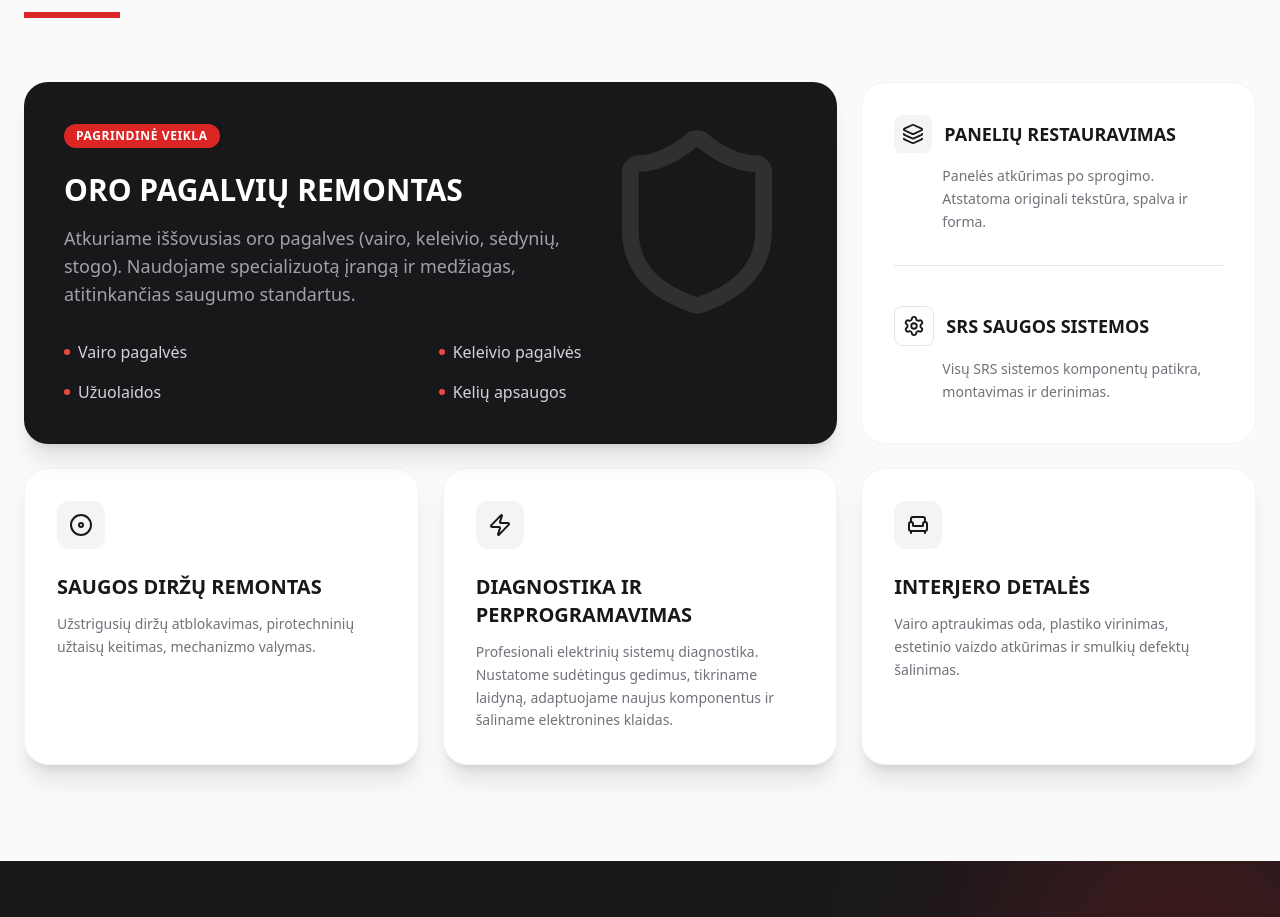
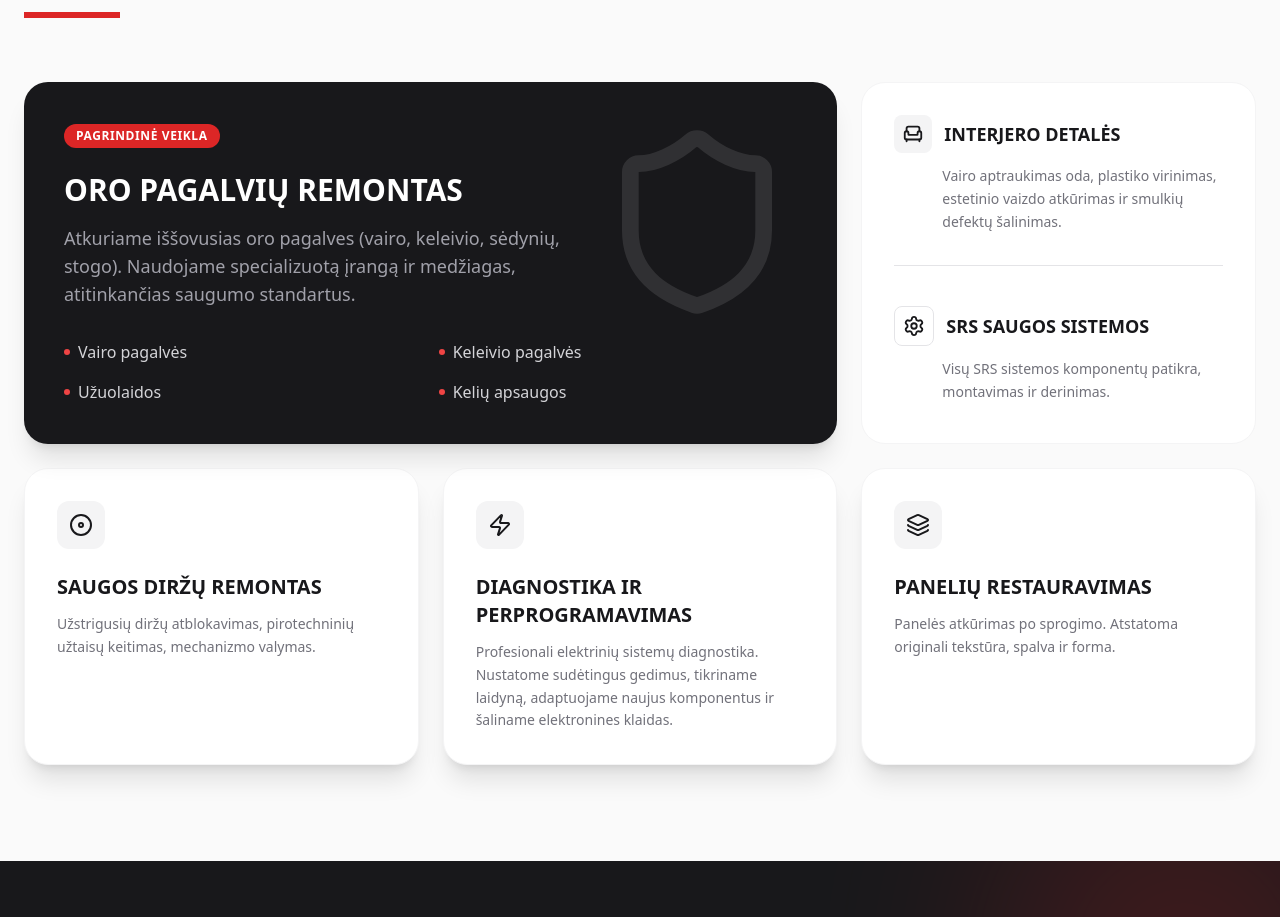
Before and after one commit to DomantasCode/Airbagai, a React (Vite) app: page / in a window 1280 px wide. Shown: the part 940-1857 px from the top of the page. Built offline with nearby package versions, Linux system fonts and the light colour scheme.

Commit message:
Swap Services order

```diff
--- a/components/Services.tsx
+++ b/components/Services.tsx
@@ -48,11 +48,11 @@ export const Services: React.FC = () => {
               {/* Mobile Layout: Icon Block, Standard Flow */}
               <div className="md:hidden">
                 <div className="w-12 h-12 bg-zinc-100 rounded-xl flex items-center justify-center text-zinc-900 mb-6 group-hover:bg-red-600 group-hover:text-white transition-colors">
-                        <Layers size={24} />
+                  <Armchair size={24} />
                 </div>
-                    <h4 className="text-lg font-bold text-zinc-900 uppercase mb-3">Panelių Restauravimas</h4>
+                <h4 className="text-lg font-bold text-zinc-900 uppercase mb-3">Interjero Detalės</h4>
                 <p className="text-zinc-500 text-sm leading-relaxed">
-                      Panelės atkūrimas po sprogimo. Atstatoma originali tekstūra, spalva ir forma.
+                  Vairo aptraukimas oda, plastiko virinimas, estetinio vaizdo atkūrimas ir smulkių defektų šalinimas.
                 </p>
               </div>
 
@@ -60,12 +60,12 @@ export const Services: React.FC = () => {
               <div className="hidden md:block">
                 <div className="flex items-center gap-3 mb-3">
                   <div className="p-2 bg-zinc-100 rounded-lg group-hover:bg-red-600 group-hover:text-white transition-colors">
-                            <Layers size={22} />
+                    <Armchair size={22} />
                   </div>
-                        <h4 className="text-lg font-bold text-zinc-900 uppercase">Panelių Restauravimas</h4>
+                  <h4 className="text-lg font-bold text-zinc-900 uppercase">Interjero Detalės</h4>
                 </div>
                 <p className="text-zinc-500 text-sm leading-relaxed pl-12">
-                      Panelės atkūrimas po sprogimo. Atstatoma originali tekstūra, spalva ir forma.
+                  Vairo aptraukimas oda, plastiko virinimas, estetinio vaizdo atkūrimas ir smulkių defektų šalinimas.
                 </p>
               </div>
             </div>
@@ -128,11 +128,11 @@ export const Services: React.FC = () => {
           {/* Interior Repair */}
           <div className="bg-white rounded-3xl p-6 md:p-8 border border-zinc-100 shadow-xl hover:shadow-2xl transition-shadow group h-full">
             <div className="w-12 h-12 bg-zinc-100 rounded-xl flex items-center justify-center text-zinc-900 mb-6 group-hover:bg-red-600 group-hover:text-white transition-colors">
-               <Armchair size={24} />
+              <Layers size={24} />
             </div>
-            <h4 className="text-lg md:text-xl font-bold text-zinc-900 uppercase mb-3">Interjero Detalės</h4>
+            <h4 className="text-lg md:text-xl font-bold text-zinc-900 uppercase mb-3">Panelių Restauravimas</h4>
             <p className="text-zinc-500 text-sm leading-relaxed">
-              Vairo aptraukimas oda, plastiko virinimas, estetinio vaizdo atkūrimas ir smulkių defektų šalinimas.
+              Panelės atkūrimas po sprogimo. Atstatoma originali tekstūra, spalva ir forma.
             </p>
           </div>
 
```
Lines whose indentation alone changed are shown as unchanged.
